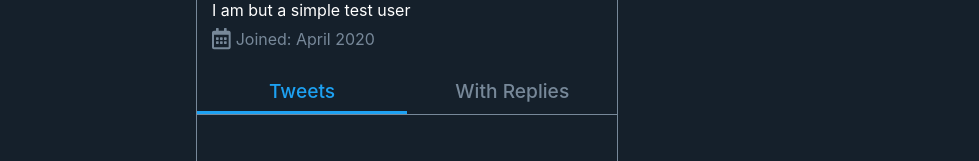
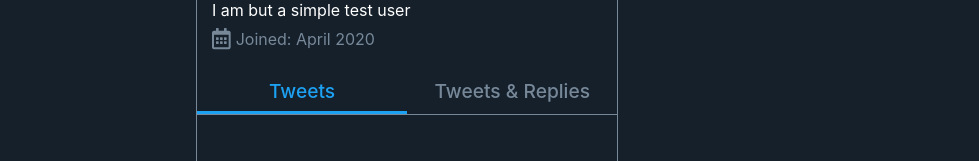
Before and after one commit to jadk97/tweeter-2.0, a React (Create React App) app: page /JohnDoe in a window 1280 px wide. Shown: the part 512-673 px from the top of the page, without its empty margins (188-1167 px from the left). Built offline with nearby package versions, Linux system fonts and the light colour scheme.

Commit message:
setup tweet filtering on the Profile page, allowing users to filter for parent tweets or both parent tweets and replies

```diff
--- a/src/components/HorizontalNavBar.js
+++ b/src/components/HorizontalNavBar.js
@@ -8,7 +8,7 @@ const HorizontalNavBar = (props) => {
     <div className="horizontal-navbar">
       {props.headings.map((heading) => (
 
-          <NavLink to={heading.path} activeClassName="__selected">
+          <NavLink exact to={heading.path} activeClassName="__selected">
             {heading.title}
           </NavLink>
 
--- a/src/components/Profile.js
+++ b/src/components/Profile.js
@@ -2,7 +2,7 @@ import React from "react";
 import Header from "./Header";
 import TweetList from "../components/TweetList";
 
-import { useParams, useLocation, useRouteMatch, Switch, Route } from "react-router-dom";
+import { useParams, useLocation, useRouteMatch, useHistory, Switch, Route } from "react-router-dom";
 import { selectUserProfile } from "../reducers/userProfileSlice";
 import { useSelector } from "react-redux";
 import { FontAwesomeIcon } from '@fortawesome/react-fontawesome';
@@ -14,8 +14,11 @@ import "./Profile.css";
 
 const Profile = (props) => {
   let { creatorHandle } = useParams();
-  // let location = useLocation();
+  let location = useLocation();
+  console.log("This is the current location:", location.pathname.split("/"));
+
   let match = useRouteMatch();
+  console.log("this is match.params: ", match)
   const userProfile = useSelector(selectUserProfile);
 
   let userList = [
@@ -129,7 +132,7 @@ const Profile = (props) => {
         replyCount: 0,
         retweets: 500,
         likes: 2,
-        replies: [ {
+        replies: [{
           id: "tweet6",
           content: "But what about kiwis?",
           posted_at: Date.now(),
@@ -153,7 +156,14 @@ const Profile = (props) => {
     renderedUser = userList.filter((user) => user.creatorHandle === creatorHandle);
   }
 
-  let tweets = renderedUser[0].tweets.filter((tweet) => tweet.type === "parent");
+  let tweets;
+  let viewMode = location.pathname.split("/");
+  if (viewMode[viewMode.length - 1] === "with_replies") {
+    tweets = renderedUser[0].tweets;
+  }
+  else {
+    tweets = renderedUser[0].tweets.filter((tweet) => tweet.type === "parent");
+  }
   // let tweets = renderedUser[0].tweets;
   console.log(renderedUser);
   // console.log("this is the current url", location);
@@ -212,12 +222,13 @@ const Profile = (props) => {
                   Joined: {new Date(renderedUser[0].joined).toLocaleString("default", { month: "long", year: "numeric" })}
               </div>
             )}
+
           </div>
         </div>
-        </div>
-        <HorizontalNavBar headings={[{ title: "Tweets", path: `${match.url}` }, {title: "With Replies", path:`${match.url}/with_replies`}]} />
+      </div>
+      <HorizontalNavBar headings={[{ title: "Tweets", path: `${match.url}` }, { title: "Tweets & Replies", path: `${match.url}/with_replies` }]} />
+      <TweetList timeline={tweets} />
 
-      <TweetList timeline={tweets} />
     </div>
   )
 }
```
